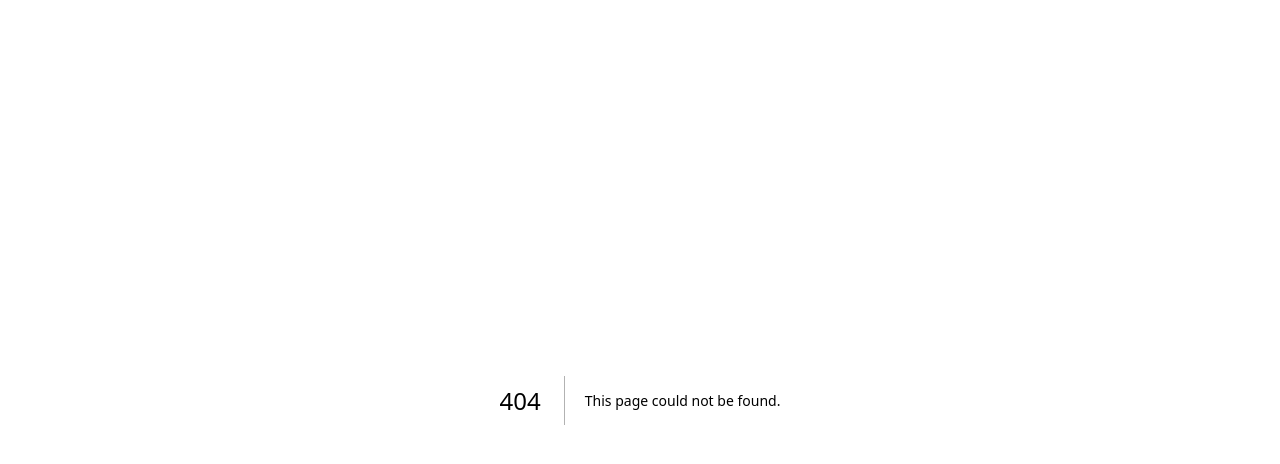
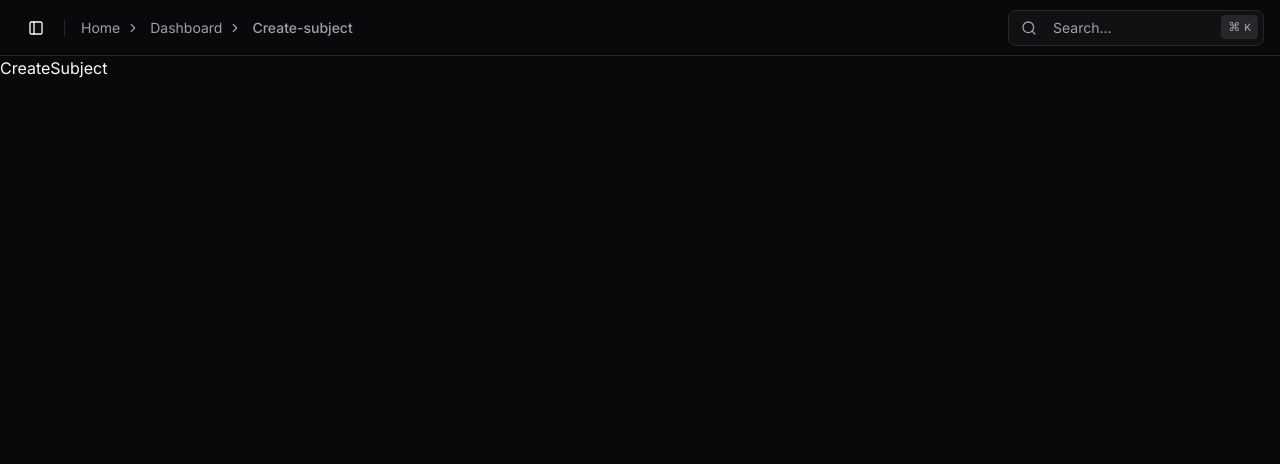
Before and after one commit to sahinmallik/WeStudy, a Next.js app: page /dashboard/create-subject in a window 1280 px wide. Before the commit this address had no page. Shown: the top 464 px of the page. Built offline with nearby package versions, Linux system fonts and the light colour scheme; no server answers.

Commit message:
Changes in the dashboard navbar minor

```diff
--- /dev/null
+++ b/app/(main)/dashboard/create-subject/page.jsx
@@ -0,0 +1,7 @@
+import React from "react";
+
+const CreateSubject = () => {
+  return <div>CreateSubject</div>;
+};
+
+export default CreateSubject;
--- a/components/DashBoardHeader.jsx
+++ b/components/DashBoardHeader.jsx
@@ -25,6 +25,11 @@ const DashBoardHeader = () => {
     <header className="flex items-center justify-between h-14 px-4 border-b bg-background">
       <div className="flex items-center gap-2">
         <SidebarTrigger className="w-10 h-10" />
+        <Separator
+          orientation="vertical"
+          className="mr-2 h-2"
+          style={{ height: "16px" }}
+        />
         <Breadcrumb>
           <BreadcrumbList className="hidden sm:flex">
             <BreadcrumbItem>
--- a/components/app-sidebar.jsx
+++ b/components/app-sidebar.jsx
@@ -110,9 +110,11 @@ export function AppSidebar(props) {
               <TooltipProvider>
                 <Tooltip>
                   <TooltipTrigger asChild>
-                    <Button style={{ padding: "20px" }}>
-                      <BookOpen style={{ width: "20px", height: "20px" }} />
-                    </Button>
+                    <Link href="/dashboard/create-subject">
+                      <Button style={{ padding: "15px" }}>
+                        <BookOpen style={{ width: "20px", height: "20px" }} />
+                      </Button>
+                    </Link>
                   </TooltipTrigger>
                   <TooltipContent>
                     <p>Create Subject</p>
```
